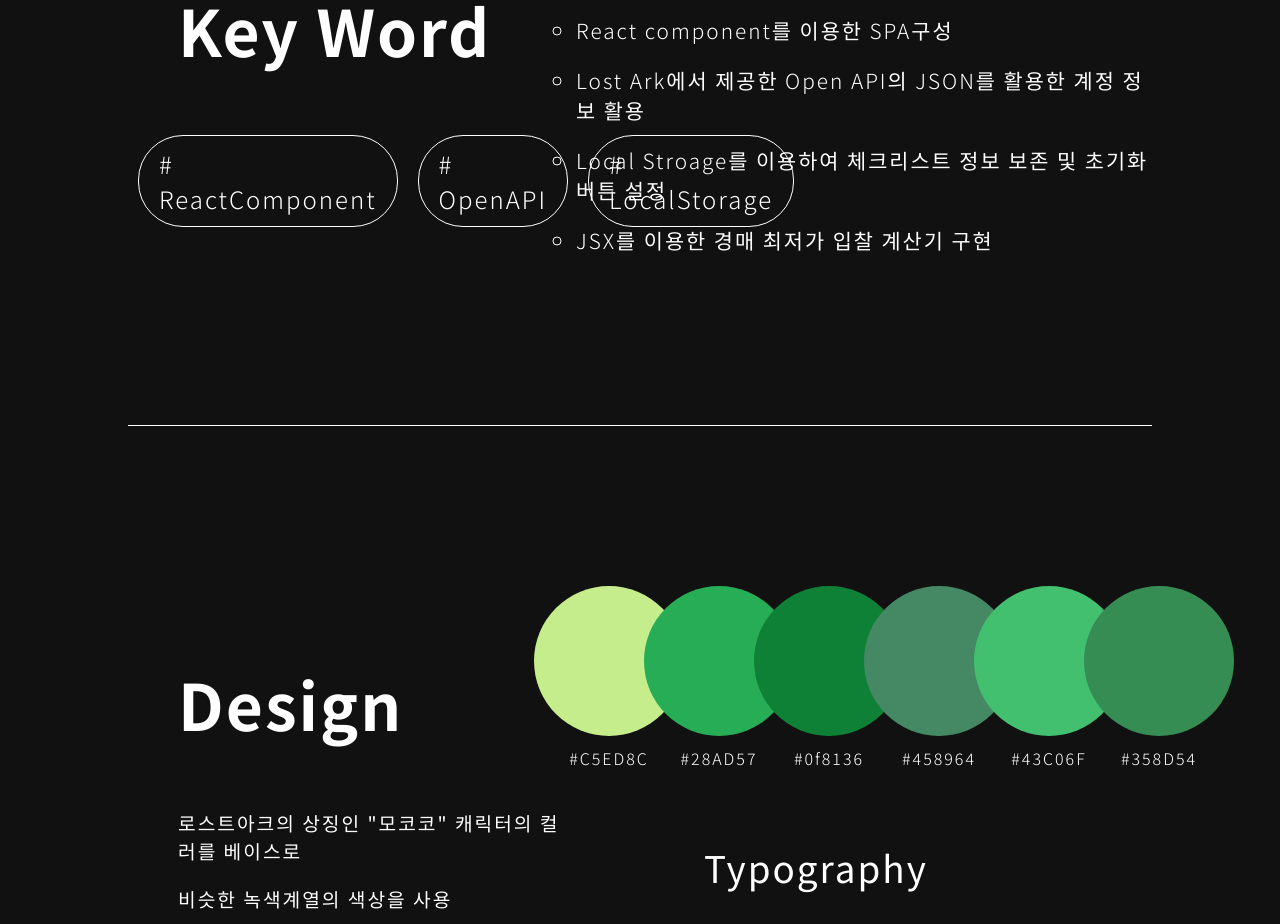
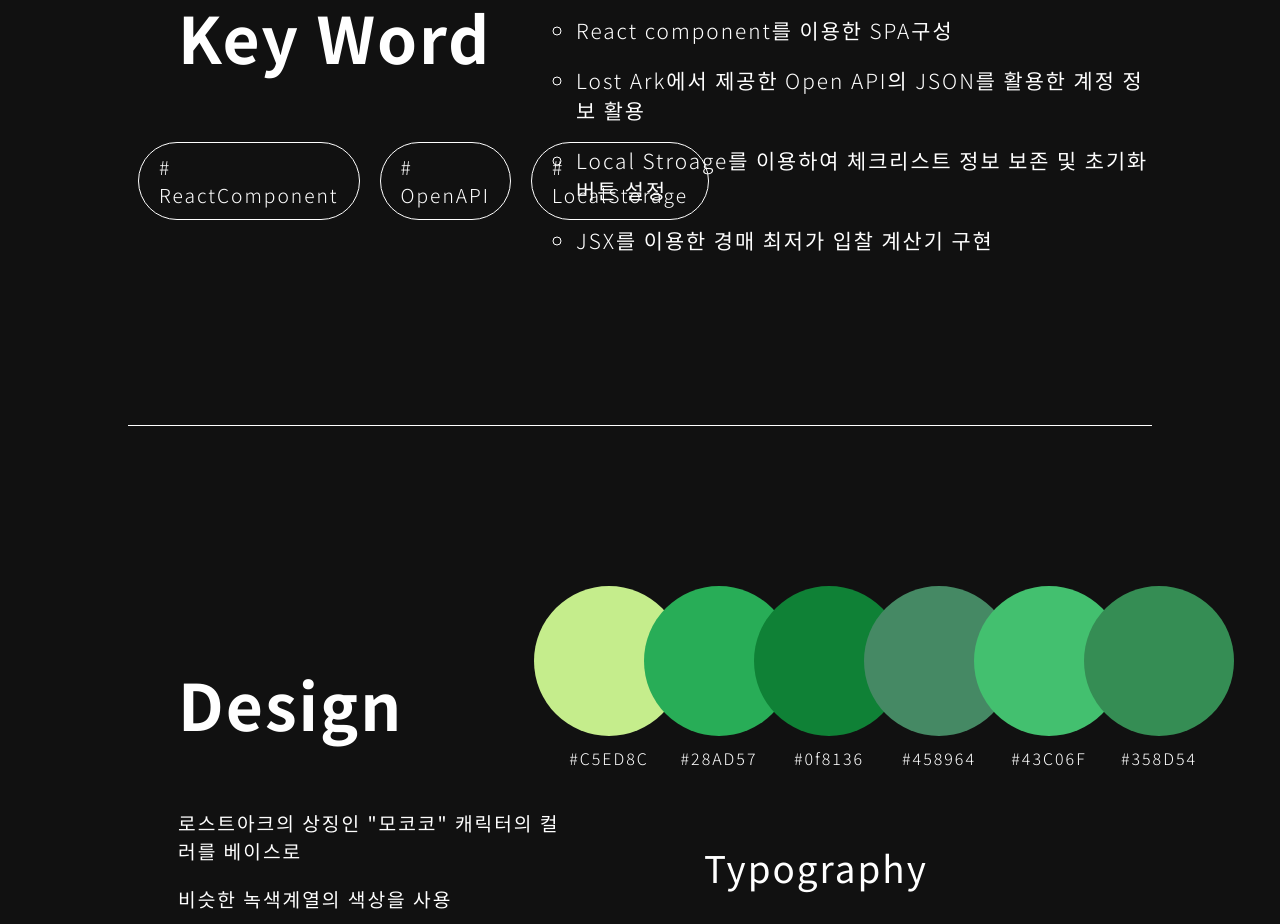
Before and after one commit to wkdwowns100/PortFolio, a React (Create React App) app: page /#/project1 in a window 1280 px wide. Shown: the part 1340-2264 px from the top of the page. Built offline with nearby package versions, Linux system fonts and the light colour scheme; a web font is replaced by a local one.

Commit message:
오타수정

```diff
--- a/src/components/project1.scss
+++ b/src/components/project1.scss
@@ -76,7 +76,7 @@
       ul {
         display: flex;
         li {
-          font-size: 1.5em;
+          font-size: 1.2em;
           padding: 10px 20px;
           border: 1px solid #fff;
           margin: 10px;
```
